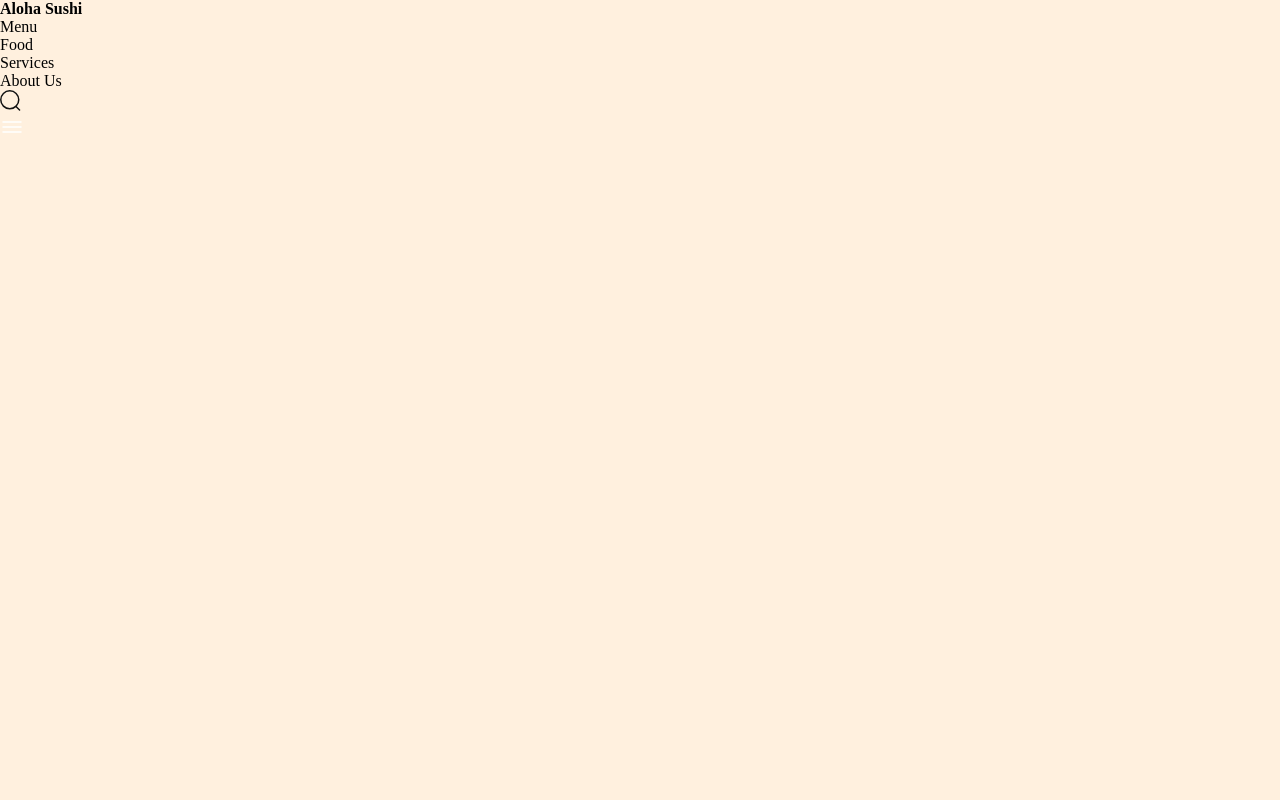
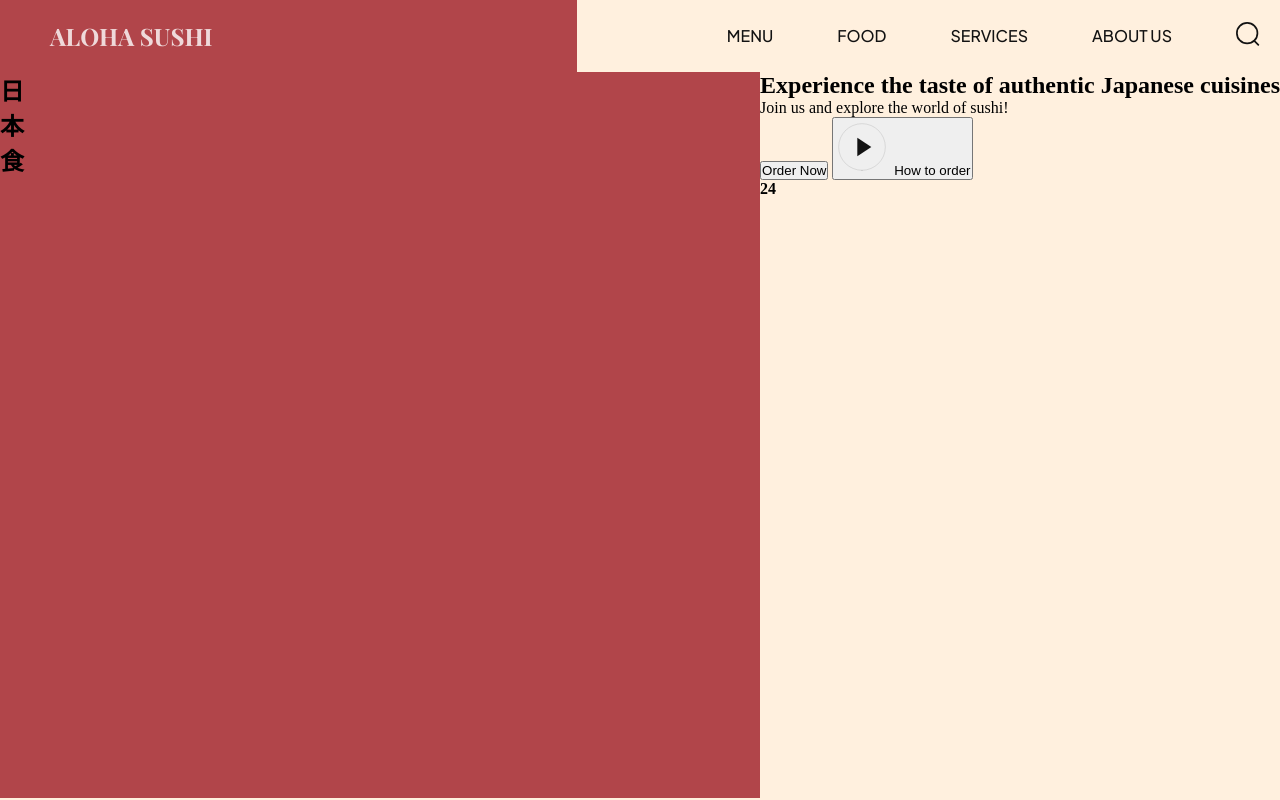
Before and after one commit to mattoattacko/AlohaSushi, a website built with Vite: page index.html in a window 1280 px wide. Built offline with nearby package versions, Linux system fonts and the light colour scheme.

Commit message:
building all styling files

```diff
--- /dev/null
+++ b/css/sections/header.css
@@ -0,0 +1,66 @@
+.header__nav {
+  display: flex;
+  overflow: hidden;
+}
+
+.header__logo {
+  flex: 1; /* expand however long it needs to */
+  display: flex;
+
+  position: relative;
+  padding: 20px;
+}
+
+.header__logo-overlay {
+  position: absolute; /* not bound to other elements on the page */
+  inset: 0;
+  width: 100%;
+
+  background-color: var(--primary-color);
+  z-index: -1;
+}
+
+.header__logo h4 {
+  padding-left: 30px;
+
+  font-weight: 700;
+  font-size: 24px;
+  text-transform: uppercase;
+  font-family: var(--playfair-display);
+  color: #fff;
+  opacity: 0.8;
+}
+
+.header__menu, .header__menu-mobile {
+  padding: 20px;
+  flex: 1.236;
+  display: flex;
+  align-items: center;
+  justify-content: flex-end;
+  gap: 64px;
+
+  list-style: none;
+}
+
+.header__menu li {
+  font-weight: 500;
+  font-family: var(--plus-jakarta-sans);
+  color: var(--secondary-color);
+  font-size: 16px;
+  text-transform: uppercase;
+  line-height: 20px;
+  cursor: pointer;
+}
+
+.header__menu li img {
+  width: 24px;
+  height: 24px;
+  object-fit: contain;
+}
+
+.header__menu-mobile {
+  display: none;
+  gap: 20px;
+
+  position: relative;
+}
--- /dev/null
+++ b/css/sections/hero.css
@@ -0,0 +1,29 @@
+.hero {
+  display: flex;
+  min-height: calc(100vh - 74px); /* 74px for navbar */
+  overflow: hidden;
+}
+
+.hero-image {
+  flex: 1;
+  display: flex;
+  flex-direction: column;
+
+  position: relative;
+  z-index: 5;
+}
+
+.hero-image img {
+  width: 120%;
+  height: 100%;
+  object-fit: contain;
+}
+
+.hero-image__overlay {
+  position: absolute;
+  inset: 0;
+  width: 100%;
+
+  background-color: var(--primary-color);
+  z-index: -1;
+}
--- a/css/style.css
+++ b/css/style.css
@@ -2,13 +2,13 @@
 @import url("https://fonts.googleapis.com/css2?family=Plus+Jakarta+Sans:wght@200;300;400;500;600;700;800&display=swap");
 
 /* other css file imports */
-/* @import url("sections/header.css");
+@import url("sections/header.css");
 @import url("sections/hero.css");
 @import url("sections/about.css");
 @import url("sections/popular.css");
 @import url("sections/trending.css");
 @import url("sections/subscribe.css");
-@import url("sections/footer.css"); */
+@import url("sections/footer.css");
 
 /* CSS variables for reusablity across all files (including above imported) */
 :root {
--- a/index.html
+++ b/index.html
@@ -13,9 +13,7 @@
         <div class="header__logo">
           <h4>Aloha Sushi</h4>
 
-          <div class="header__logo-overlay">
-
-          </div>
+          <div class="header__logo-overlay"></div>
         </div>
 
         <ul class="header__menu" data-aos="fade-down">
@@ -44,6 +42,54 @@
         </ul>
       </nav>
     </header>
+
+    <section class="hero">
+      <div class="hero-image">
+        <!-- <img
+          src="assets/sushi-1.png"
+          alt="sushi"
+        /> -->
+
+        <h2>
+          日 <br />
+          本 <br />
+          食
+        </h2>
+
+        <div class="hero-image__overlay"></div>
+      </div>
+
+      <div class="hero-content">
+        <div class="hero-content-info">
+          <h1>
+            Experience the taste of authentic Japanese cuisines
+          </h1>
+
+          <p>
+            Join us and explore the world of sushi!
+          </p>
+
+          <div class="hero-content__buttons">
+            <button class="hero-content__order-button">
+              Order Now
+            </button>
+            <button class="hero-content__play-button">
+              <img src="assets/play-circle.svg" alt="play" />
+              How to order
+            </button>
+          </div>
+        </div>
+
+        <div>
+          <div>
+            <h4>
+              24
+            </h4>
+          </div>
+        </div>
+      </div>
+    </section>
+
     <script src="js/script.js" type="module"></script>
   </body>
 </html>
```
Also changed, not shown: css/sections/about.css (added), css/sections/footer.css (added), css/sections/popular.css (added), css/sections/subscribe.css (added), css/sections/trending.css (added).
